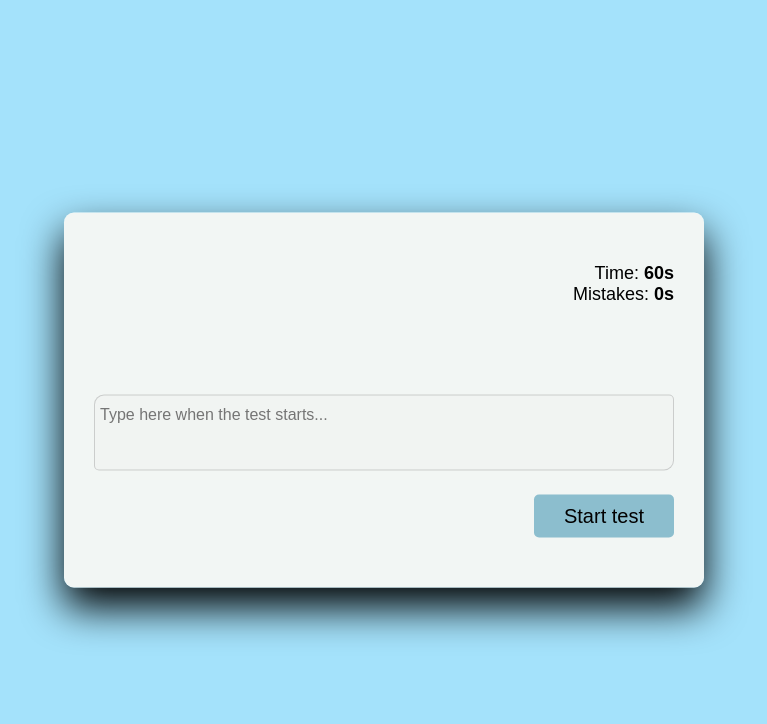
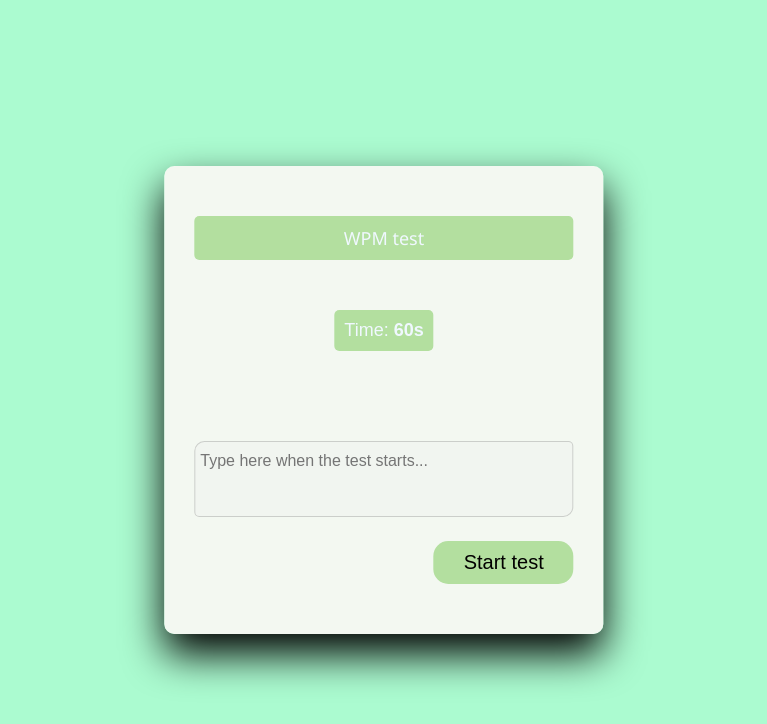
Before and after one commit to Kianajade42/WPM, a plain HTML site: page index.html in a window 1280 px wide. Shown: the whole page, without its empty margins (256-1023 px from the left). Drawn offline with Linux system fonts and the light colour scheme; no server answers.

Commit message:
css of letters

```diff
--- a/index.html
+++ b/index.html
@@ -8,9 +8,12 @@
     </head>
     <body>
         <div class="container">
+            <div class = "title">
+                WPM test
+            </div>
             <div class="stats">
                 <p> Time: <span id="timer">60s</span></p>
-                <p> Mistakes: <span id="mistakes">0s</span></p>
+                <!-- <p> Mistakes: <span id="mistakes">0s</span></p> -->
             </div>
             <div id="quote" onmousedown="return false"
             onselectstart="return false">
@@ -27,6 +30,7 @@
     <div class="wrapper">
         <p> Accuracy:<span id="accuracy"></span></p>
         <p> Speed: <span id="wpm"></span></p>
+        <p> Mistakes: <span id="mistakes">0s</span></p>
     </div>
         </div>
         <script src="script.js"></script>
--- a/script.js
+++ b/script.js
@@ -18,7 +18,8 @@ const renderNewQuote = async() => {
 //  console.log(data.content);
 
 let arr = quote.split("").map(value => {
-    return "<span class='quote-chars'>" + value + "</span>"
+    return  "<span class='quote-chars'>" + value + "</span>"
+
 });
 quoteSection.innerHTML += arr.join("");
 // console.log(arr)
--- a/style.css
+++ b/style.css
@@ -6,10 +6,10 @@
 }
 
 body{
-    background-color: rgb(164, 226, 251);
+    background-color: rgba(164, 251, 204, 0.919);
 }
 .container {
- width: 80vmin;
+ width: 80min;
  padding: 50px 30px;
  background-color: rgba(248, 248, 244, 0.936);
  position: absolute;
@@ -19,11 +19,29 @@ body{
  border-radius: 10px;
  box-shadow: 0 20px 40px rgba(0,0,0,1.5)
 }
+.title {
+    background-color: #b3df9f;
+        text-align: center;
+        font-size: 18px;
+        font-family: 'Segoe UI', Tahoma, Geneva, Verdana, sans-serif;
+        color:aliceblue;
+        padding: 10px 10px;
+        border-radius: 5px;
+        font-weight: 200px;
 
+}
 .stats {
-    text-align: right;
+    color: aliceblue;
+    background-color: #b3df9f;
+    text-align: center;
     font-size: 18px;
     margin-bottom: 30px;
+    margin-top: 50px;
+    margin-left: 140px;
+    margin-right: 140px;
+    padding: 10px 10px;
+    border-radius: 5px;
+
 }
 
 .stats span {
@@ -35,22 +53,24 @@ body{
      padding: 30px 10px;
 }
 
+
 textarea {
-    resize: none;
-    width: 100%;
+resize: none;
+width: 100%;
  border-radius: 10px 5px;
  padding: 10px 5px;
  font-size: 16px;
 }
 
 button{
+color: aliceblue;
 float: right;
 margin-top: 20px;
-background-color: rgb(140, 190, 206);
+background-color: #b3df9f;
 color: rgb(2, 0, 0);
-border: none;
+border: thin black;
 padding: 10px 30px;
-border-radius: 5px;
+border-radius: 15px;
 font-size: 20px;
 }
 .result {
@@ -73,9 +93,21 @@ font-size: 20px;
 }
 
 .success{
-    color: green;
+    color: rgb(36, 230, 59);
 }
 
 .fail {
-    color: red;
+    color: rgb(252, 16, 16);
 }
+
+
+.quote-chars  {
+    display: inline-block;
+    background-color: rgb(251, 251, 251);
+    padding: 12px;
+    margin: 2px;
+    border-color: black;
+    border-radius: 5px;
+    box-shadow: 0 5px 10px rgba(63, 62, 62, 0.895);
+    size: 4px;
+}
```
